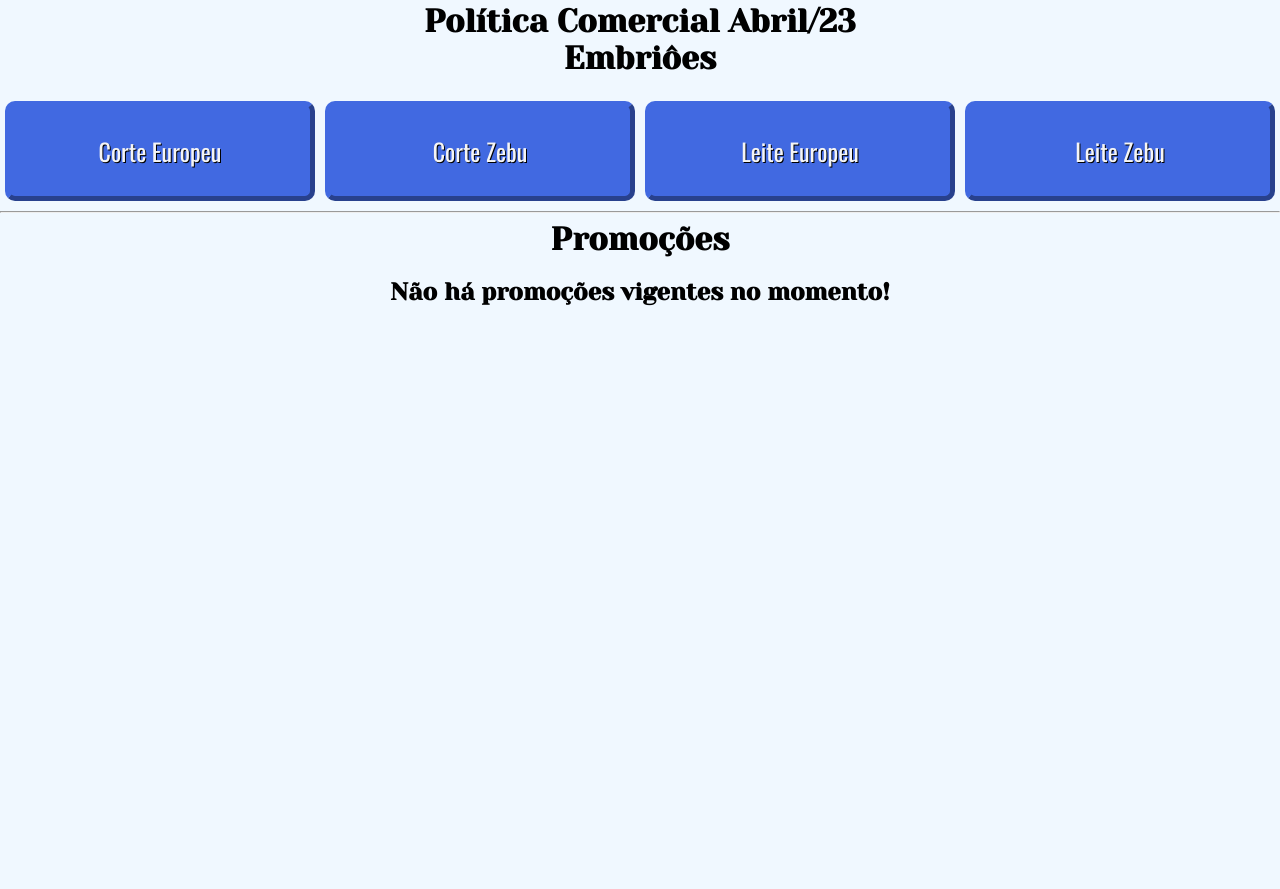
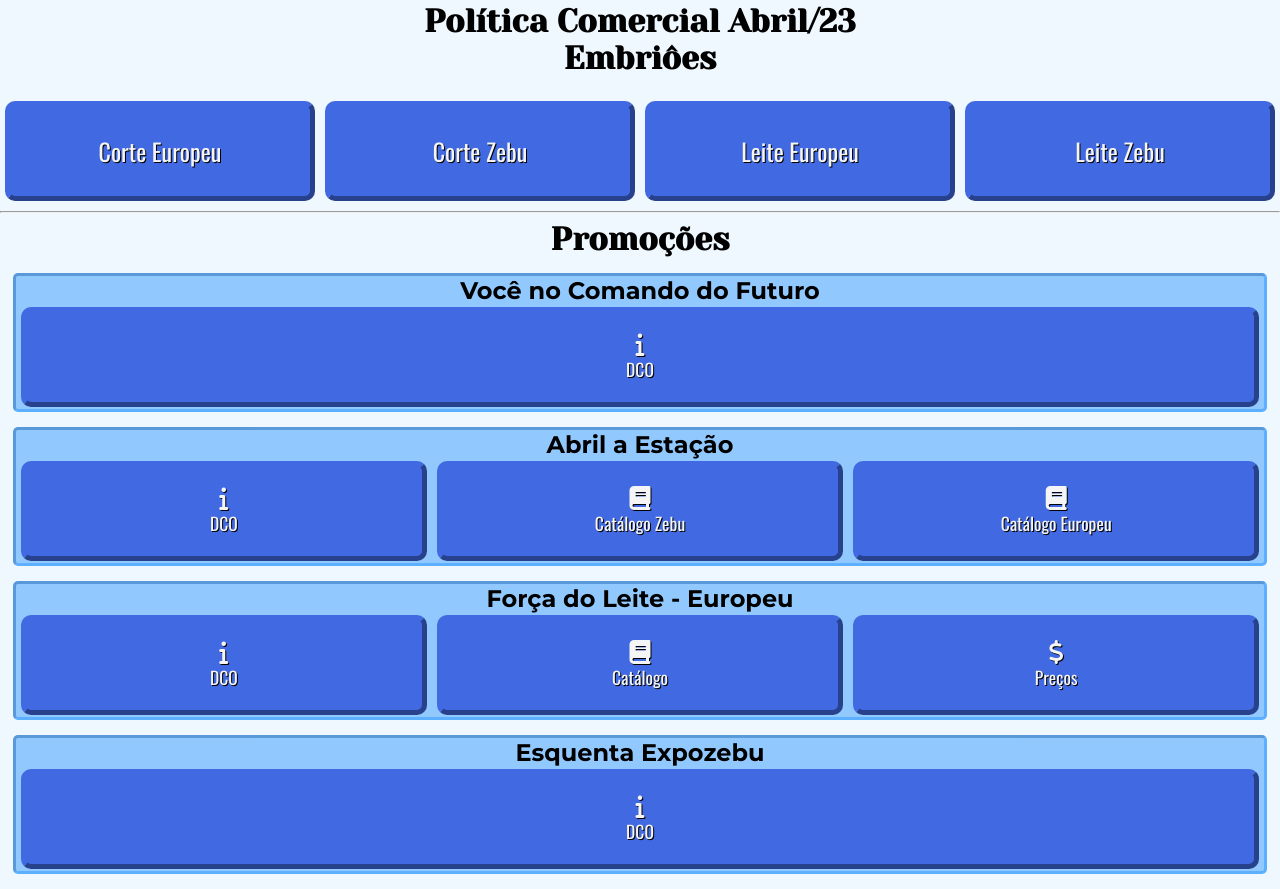
Before and after one commit to basegenetica/campanhas, a plain HTML site: page src/crvLagoa/index.html in a window 1280 px wide. Shown: the part 497-1386 px from the top of the page. Before the commit the page ends 823 px from the top, so only its background shows below. Drawn offline with Linux system fonts and the light colour scheme.

Commit message:
inserção das promoções do mês de abril/23

```diff
--- a/src/crvLagoa/index.html
+++ b/src/crvLagoa/index.html
@@ -50,43 +50,59 @@
         </div>
         <hr>
         <h1 style="margin: 0; padding: 0;">Promoções</h1>
-        <!--PROMOÇÕES
         <div class="containerPromo">
-            <h2>Antecipa Estação</h2>
+            <h2>Você no Comando do Futuro</h2>
             <div class="buttonGroup">
-                <a target="_blank" href="./promocoes/antecipaEstacao/DCO.pdf" class="button link">
+                <a target="_blank" href="./promocoes/voceNoComandoDoFuturo/DCO.pdf" class="button link">
                     <i class="fa-solid fa-info"></i>
                     <p>DCO</p>
-                </a>
-                <a target="_blank" href="./promocoes/antecipaEstacao/catalogo-leite_zebu.pdf" class="button link">
-                    <i class="fa-solid fa-book"></i>
-                    <p>Leite Zebu</p>
-                </a>
-                <a target="_blank" href="./promocoes/antecipaEstacao/catalogo-leite_europeu.pdf" class="button link">
-                    <i class="fa-solid fa-book"></i>
-                    <p>Leite Europeu</p>
                 </a>
             </div>
         </div>
         <div class="containerPromo">
-            <h2>Virada CRV</h2>
+            <h2>Abril a Estação</h2>
             <div class="buttonGroup">
-                <a target="_blank" href="./promocoes/viradaCrv/DCO.pdf" class="button link">
+                <a target="_blank" href="./promocoes/abril-a-estacao/DCO.pdf" class="button link">
                     <i class="fa-solid fa-info"></i>
                     <p>DCO</p>
                 </a>
-                <a target="_blank" href="./promocoes/viradaCrv/catalogo-corte_zebu.pdf" class="button link">
+                <a target="_blank" href="./promocoes/abril-a-estacao/preco-zebu.pdf" class="button link">
                     <i class="fa-solid fa-book"></i>
-                    <p>Corte Zebu</p>
+                    <p>Catálogo Zebu</p>
                 </a>
-                <a target="_blank" href="./promocoes/viradaCrv/catalogo-corte_europeu.pdf" class="button link">
+                <a target="_blank" href="./promocoes/abril-a-estacao/preco-europeu.pdf" class="button link">
                     <i class="fa-solid fa-book"></i>
-                    <p>Corte Europeu</p>
+                    <p>Catálogo Europeu</p>
                 </a>
             </div>
-        </div>-->
-
-            <h2>Não há promoções vigentes no momento!</h2>
+        </div>
+        <div class="containerPromo">
+            <h2>Força do Leite - Europeu</h2>
+            <div class="buttonGroup">
+                <a target="_blank" href="./promocoes/forca-do-leite/DCO.pdf" class="button link">
+                    <i class="fa-solid fa-info"></i>
+                    <p>DCO</p>
+                </a>
+                <a target="_blank" href="./promocoes/forca-do-leite/catalogo.pdf" class="button link">
+                    <i class="fa-solid fa-book"></i>
+                    <p>Catálogo</p>
+                </a>
+                <a target="_blank" href="./promocoes/forca-do-leite/valores.pdf" class="button link">
+                    <i class="fa-solid fa-dollar-sign"></i>
+                    <p>Preços</p>
+                </a>
+            </div>
+        </div>
+        <div class="containerPromo">
+            <h2>Esquenta Expozebu</h2>
+            <div class="buttonGroup">
+                <a target="_blank" href="./promocoes/esquenta-expozebu/DCO.pdf" class="button link">
+                    <i class="fa-solid fa-info"></i>
+                    <p>DCO</p>
+                </a>
+            </div>
+        </div>
+           <!-- <h2>Não há promoções vigentes no momento!</h2>-->
 
     </div>
 </body>
```
Also changed, not shown: 8 other files.
